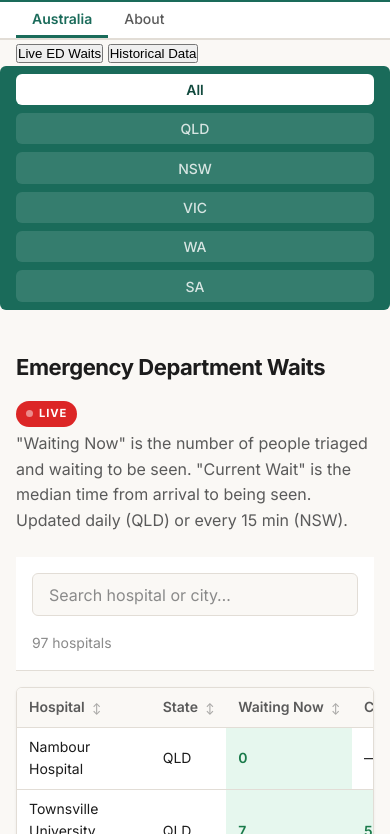
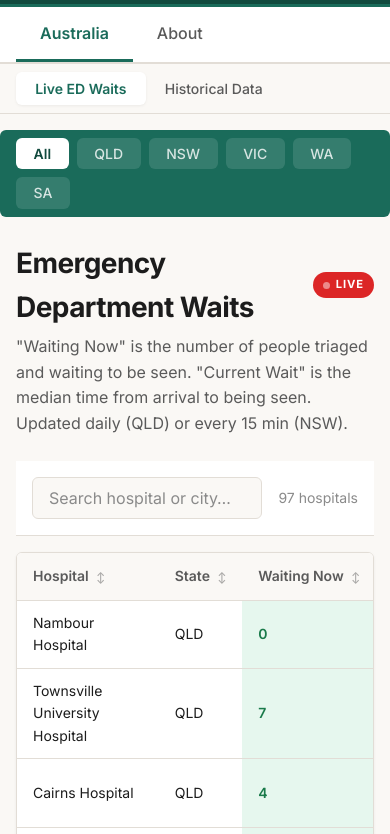
Before and after one commit to KCPu2/trieime, a website: page index.html in a window 390 px wide. Shown: the part 87-921 px from the top of the page. Drawn offline with nearby package versions, Linux system fonts and the light colour scheme.

Commit message:
Update style.css

```diff
--- a/style.css
+++ b/style.css
@@ -70,7 +70,7 @@ header .container { display: flex; align-items: center; gap: var(--space-md); }
 .logo { font-size: var(--text-xl); font-weight: 700; letter-spacing: -0.02em; line-height: 1.2; }
 .tagline { color: rgba(255,255,255,0.6); font-size: var(--text-sm); margin-top: 2px; }
 
-/* ─── Main tabs ───────────────────────────────────────────── */
+/* ─── Country tabs (top level) ────────────────────────────── */
 .main-tabs {
   background: var(--color-surface);
   border-bottom: 2px solid var(--color-border);
@@ -91,14 +91,61 @@ header .container { display: flex; align-items: center; gap: var(--space-md); }
 .main-tab-btn:hover { color: var(--color-ink); background: var(--color-bg); }
 .main-tab-btn.active { color: var(--color-primary); border-bottom-color: var(--color-primary); font-weight: 600; }
 
-/* ─── Page panels ─────────────────────────────────────────── */
-.page-panel { display: none; }
-.page-panel.active { display: block; }
+/* ─── Country panels ──────────────────────────────────────── */
+.country-panel { display: none; }
+.country-panel.active { display: block; }
 
+/* ─── Section tabs (Live / Historical) ────────────────────── */
+.section-tabs {
+  background: var(--color-bg);
+  border-bottom: 1px solid var(--color-border);
+  padding: var(--space-sm) 0;
+}
+.section-tabs .container { display: flex; gap: 0; }
+
+.section-tab-btn {
+  padding: 0.5rem 1.2rem;
+  border: none; background: none;
+  font-family: var(--font-sans);
+  font-size: var(--text-sm); font-weight: 500;
+  color: var(--color-ink-secondary);
+  cursor: pointer;
+  border-radius: var(--radius);
+  transition: all 0.15s ease;
+}
+.section-tab-btn:hover { color: var(--color-ink); background: var(--color-surface); }
+.section-tab-btn.active { color: var(--color-primary); background: var(--color-surface); font-weight: 600; box-shadow: var(--shadow-sm); }
+
+/* ─── Section panels ──────────────────────────────────────── */
+.section-panel { display: none; }
+.section-panel.active { display: block; }
+
+/* ─── State bar ───────────────────────────────────────────── */
+.state-bar {
+  background: var(--color-primary);
+  padding: var(--space-sm) 0;
+  margin: var(--space-md) 0;
+  border-radius: var(--radius);
+}
+.state-bar .container { display: flex; gap: var(--space-sm); flex-wrap: wrap; }
+
+.state-btn {
+  padding: 0.45rem 1.1rem;
+  border: none; border-radius: var(--radius);
+  background: rgba(255,255,255,0.12);
+  color: rgba(255,255,255,0.8);
+  font-family: var(--font-sans);
+  font-size: var(--text-sm); font-weight: 500;
+  cursor: pointer; transition: all 0.15s ease;
+}
+.state-btn:hover { background: rgba(255,255,255,0.2); color: #fff; }
+.state-btn.active { background: #fff; color: var(--color-primary-dark); font-weight: 600; }
+
+/* ─── Page title & desc ───────────────────────────────────── */
 .page-title {
   font-size: var(--text-2xl); font-weight: 700;
   letter-spacing: -0.02em;
-  margin: var(--space-xl) 0 var(--space-xs);
+  margin: var(--space-lg) 0 var(--space-xs);
   display: flex; align-items: center; gap: var(--space-md);
 }
 .page-desc { color: var(--color-ink-secondary); margin-bottom: var(--space-lg); max-width: 70ch; }
@@ -125,27 +172,6 @@ header .container { display: flex; align-items: center; gap: var(--space-md); }
   0%, 100% { opacity: 1; }
   50% { opacity: 0.3; }
 }
-
-/* ─── State bar ───────────────────────────────────────────── */
-.state-bar {
-  background: var(--color-primary);
-  padding: var(--space-sm) 0;
-  margin-bottom: var(--space-md);
-  border-radius: var(--radius);
-}
-.state-bar .container { display: flex; gap: var(--space-sm); flex-wrap: wrap; }
-
-.state-btn {
-  padding: 0.45rem 1.1rem;
-  border: none; border-radius: var(--radius);
-  background: rgba(255,255,255,0.12);
-  color: rgba(255,255,255,0.8);
-  font-family: var(--font-sans);
-  font-size: var(--text-sm); font-weight: 500;
-  cursor: pointer; transition: all 0.15s ease;
-}
-.state-btn:hover { background: rgba(255,255,255,0.2); color: #fff; }
-.state-btn.active { background: #fff; color: var(--color-primary-dark); font-weight: 600; }
 
 /* ─── Search ──────────────────────────────────────────────── */
 .search-bar {
@@ -307,27 +333,4 @@ td.val-bad  { color: var(--color-bad); font-weight: 600; background: var(--color
 .about-content a { color: var(--color-primary); text-decoration: underline; text-underline-offset: 2px; }
 .about-content a:hover { color: var(--color-primary-dark); }
 
-/* ─── Footer ──────────────────────────────────────────────── */
-footer {
-  background: var(--color-ink);
-  color: rgba(255,255,255,0.5);
-  text-align: center;
-  padding: var(--space-lg) 0;
-  font-size: var(--text-sm);
-  margin-top: var(--space-xl);
-}
-
-/* ─── Responsive ──────────────────────────────────────────── */
-@media (max-width: 640px) {
-  header .container { gap: var(--space-sm); }
-  .logo-icon { width: 36px; height: 36px; }
-  .logo-icon svg { width: 22px; height: 22px; }
-  .logo { font-size: var(--text-lg); }
-  .state-bar .container { flex-direction: column; }
-  .state-btn { text-align: center; }
-  .search-bar .container { flex-direction: column; align-items: stretch; }
-  .search-wrap { max-width: 100%; }
-  .page-title { font-size: var(--text-xl); flex-wrap: wrap; }
-  thead th, tbody td { padding: 0.5rem 0.75rem; }
-  .main-tab-btn { padding: var(--space-sm) 1rem; font-size: var(--text-sm); }
-}
+/* ─
```
